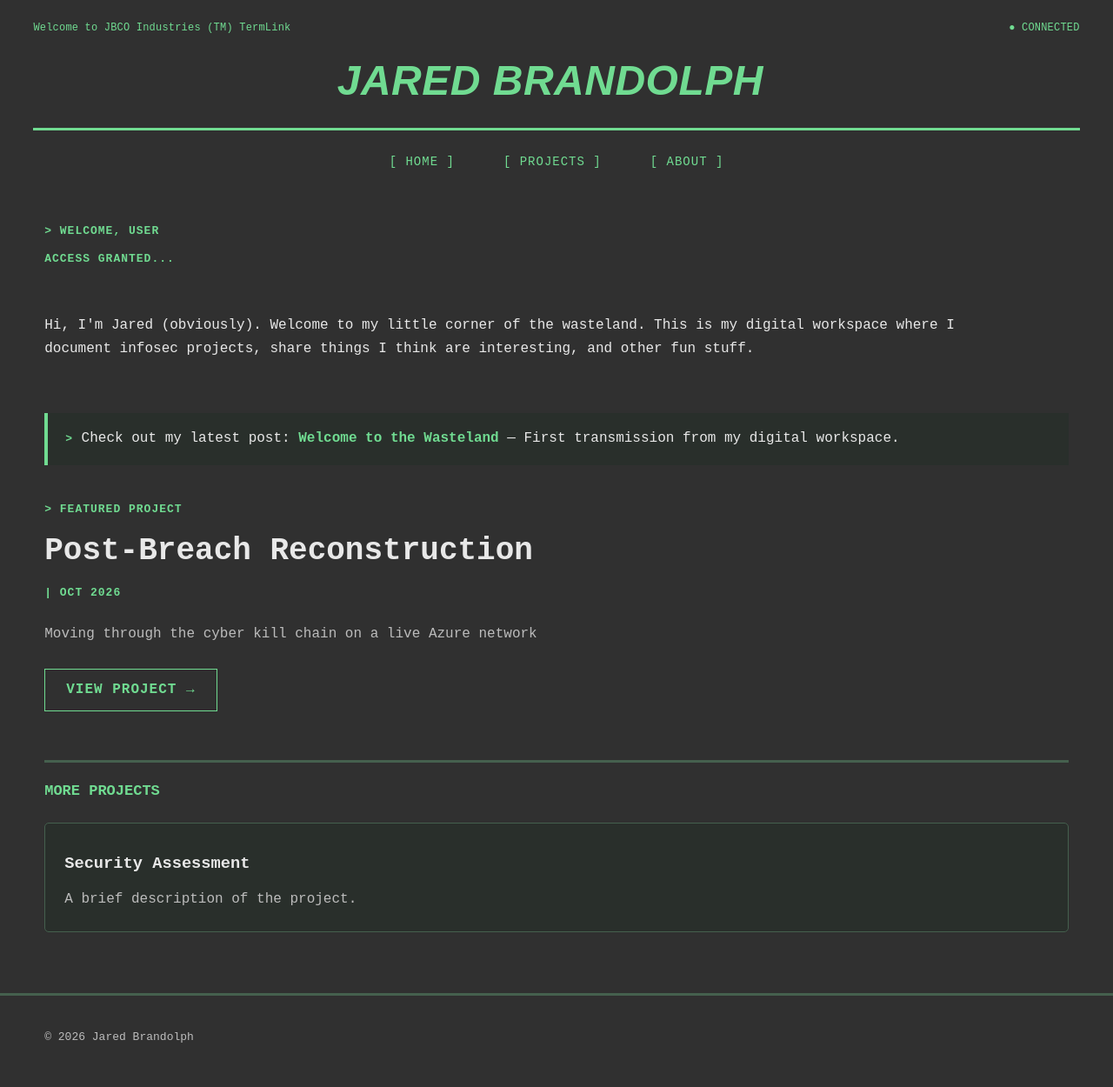
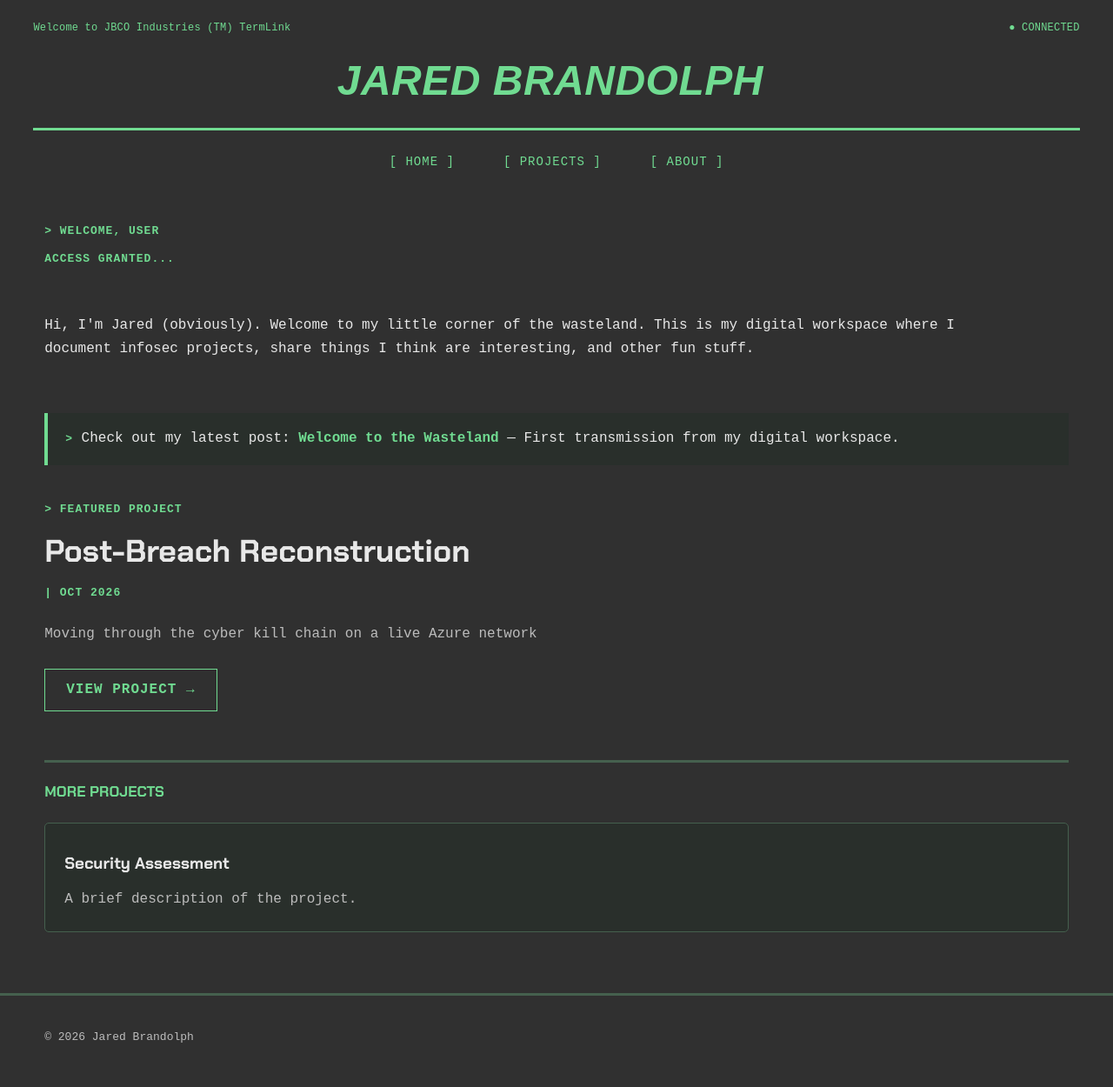
Before and after one commit to brandolphj/brandolphj.github.io, a Jekyll site: the page built from index.html, in a window 1280 px wide. Shown: the whole page at 87% size. Built offline with Jekyll 4.4.1, drawn with Linux system fonts in a browser that asks for light colours; some web fonts are replaced.

Commit message:
Update style.css

```diff
--- a/assets/css/style.css
+++ b/assets/css/style.css
@@ -39,7 +39,49 @@ a:hover {
   margin: 0 auto;
 }
 
-/* HEADER */
+/* =====================================
+   TYPOGRAPHY
+   ===================================== */
+
+/* Main headings: Chakra Petch */
+
+h1,
+h2,
+h3 {
+  font-family: "Chakra Petch", sans-serif;
+  font-weight: 700;
+  font-style: normal;
+  letter-spacing: 0;
+  line-height: 1.3;
+  color: var(--text);
+}
+
+h1 {
+  font-size: clamp(28px, 3vw, 42px);
+}
+
+h2 {
+  font-size: 25px;
+}
+
+p {
+  margin-bottom: 22px;
+}
+
+/* Terminal labels: Courier New */
+
+.category {
+  color: var(--green);
+  font-family: "Courier New", monospace;
+  font-size: 13px;
+  font-weight: bold;
+  letter-spacing: 1px;
+  text-transform: uppercase;
+}
+
+/* =====================================
+   HEADER
+   ===================================== */
 
 .site-header {
   padding: 22px 3% 0;
@@ -52,6 +94,8 @@ a:hover {
   padding-bottom: 22px;
   border-bottom: 3px solid var(--green);
 }
+
+/* Fallout-inspired logo */
 
 .site-logo {
   display: inline-block;
@@ -70,13 +114,25 @@ a:hover {
   white-space: nowrap;
 }
 
+/* Header typing cursor */
+
+.site-logo .typing-cursor {
+  display: inline-block;
+  width: 0.22em;
+  height: 0.8em;
+  margin-left: 0.08em;
+  background-color: var(--green);
+  vertical-align: -0.07em;
+  animation: terminal-blink 0.8s step-end infinite;
+}
+
+/* General terminal cursor */
+
 .prompt {
   display: inline-flex;
   align-items: baseline;
   white-space: nowrap;
 }
-
-/* GENERAL TERMINAL CURSOR */
 
 .cursor {
   display: inline-block;
@@ -88,6 +144,8 @@ a:hover {
   animation: terminal-blink 0.8s step-end infinite;
 }
 
+/* Shared cursor animation */
+
 @keyframes terminal-blink {
   0%, 49% {
     opacity: 1;
@@ -98,30 +156,9 @@ a:hover {
   }
 }
 
-/* HEADER TYPING CURSOR */
-
-.site-logo .typing-cursor {
-  display: inline-block;
-  width: 0.22em;
-  height: 0.8em;
-  margin-left: 0.08em;
-  background-color: var(--green);
-  vertical-align: -0.07em;
-  opacity: 1;
-  animation: header-blink 0.8s step-end infinite;
-}
-
-@keyframes header-blink {
-  0%, 49% {
-    opacity: 1;
-  }
-
-  50%, 100% {
-    opacity: 0;
-  }
-}
-
-/* FALLOUT TERMINAL NAVIGATION */
+/* =====================================
+   NAVIGATION
+   ===================================== */
 
 .site-nav {
   display: flex;
@@ -135,16 +172,14 @@ a:hover {
 .site-nav a {
   display: inline-block;
   padding: 8px 16px;
-  border: 0;
-  background: transparent;
   color: var(--green);
   font-family: "Courier New", monospace;
   font-size: 14px;
   font-weight: normal;
   letter-spacing: 1px;
   line-height: 1.5;
-  text-decoration: none;
-  transition: background-color 0.15s ease, color 0.15s ease;
+  transition: background-color 0.15s ease,
+              color 0.15s ease;
 }
 
 .site-nav a::before {
@@ -171,31 +206,14 @@ a:hover {
   outline-offset: 3px;
 }
 
-/* MAIN CONTENT */
+/* =====================================
+   MAIN CONTENT
+   ===================================== */
 
 main {
   min-height: 65vh;
   padding-top: 28px;
   padding-bottom: 70px;
-}
-
-h1,
-h2,
-h3 {
-  line-height: 1.3;
-  color: var(--text);
-}
-
-h1 {
-  font-size: clamp(28px, 3vw, 42px);
-}
-
-h2 {
-  font-size: 25px;
-}
-
-p {
-  margin-bottom: 22px;
 }
 
 .hero {
@@ -206,15 +224,9 @@ p {
   max-width: 1100px;
 }
 
-.category {
-  color: var(--green);
-  font-size: 13px;
-  letter-spacing: 1px;
-  font-weight: bold;
-  text-transform: uppercase;
-}
-
-/* LATEST PROJECT BANNER */
+/* =====================================
+   LATEST POST BANNER
+   ===================================== */
 
 .latest-banner {
   background: var(--panel);
@@ -227,23 +239,34 @@ p {
   margin: 0;
 }
 
-/* FEATURED PROJECT */
+/* =====================================
+   FEATURED PROJECT
+   ===================================== */
 
-.featured-project {
-  display: grid;
-  grid-template-columns: 1fr 1fr;
-  gap: 36px;
-  align-items: center;
-  margin-bottom: 55px;
+.featured-project-compact {
+  max-width: 900px;
+  margin: 0 0 48px;
 }
 
-.featured-project h2 {
-  font-size: clamp(24px, 2.5vw, 34px);
+.featured-project-compact h2 {
+  font-family: "Chakra Petch", sans-serif;
+  font-size: clamp(26px, 3vw, 36px);
+  margin: 14px 0;
 }
 
-.featured-project .description {
+.featured-project-compact .description {
   color: var(--muted);
+  max-width: 780px;
+  margin: 20px 0 26px;
 }
+
+.featured-project-compact .button {
+  margin-bottom: 8px;
+}
+
+/* =====================================
+   TERMINAL PANELS
+   ===================================== */
 
 .terminal {
   border: 1px solid var(--border);
@@ -276,7 +299,9 @@ p {
   color: var(--green);
 }
 
-/* BUTTONS */
+/* =====================================
+   BUTTONS
+   ===================================== */
 
 .button {
   display: inline-block;
@@ -292,13 +317,16 @@ p {
   color: var(--terminal);
 }
 
-/* PROJECT GRID */
+/* =====================================
+   PROJECT GRID
+   ===================================== */
 
 .section-title {
   border-top: 3px solid var(--border);
   padding-top: 22px;
   margin-bottom: 25px;
   color: var(--green);
+  font-family: "Chakra Petch", sans-serif;
   font-size: 17px;
   text-transform: uppercase;
 }
@@ -319,7 +347,8 @@ p {
   border-radius: 5px;
   overflow: hidden;
   color: var(--text);
-  transition: border-color 0.2s, transform 0.2s;
+  transition: border-color 0.2s ease,
+              transform 0.2s ease;
 }
 
 .project-card:hover {
@@ -339,6 +368,7 @@ p {
 }
 
 .project-content h3 {
+  font-family: "Chakra Petch", sans-serif;
   margin: 12px 0;
 }
 
@@ -347,7 +377,9 @@ p {
   margin-bottom: 0;
 }
 
-/* PROJECT ARTICLES */
+/* =====================================
+   PROJECT ARTICLES
+   ===================================== */
 
 article {
   max-width: 1000px;
@@ -365,16 +397,9 @@ article pre {
   border: 1px solid var(--border);
 }
 
-/* FOOTER */
-
-.site-footer {
-  border-top: 3px solid var(--border);
-  padding: 24px 0;
-  color: var(--muted);
-  font-size: 13px;
-}
-
-/* PROJECT ARCHIVE */
+/* =====================================
+   PROJECT ARCHIVE
+   ===================================== */
 
 .projects-archive {
   padding: 40px 0 80px;
@@ -386,13 +411,12 @@ article pre {
 
 .archive-label {
   color: var(--green);
-  font-family: monospace;
+  font-family: "Courier New", monospace;
   letter-spacing: 2px;
   font-size: 13px;
 }
 
 .archive-heading h1 {
-  font-family: "Chakra Petch", sans-serif;
   font-size: clamp(32px, 5vw, 48px);
   margin: 12px 0;
 }
@@ -404,7 +428,6 @@ article pre {
 
 .archive-divider {
   color: var(--green);
-  font-family: monospace;
   font-size: 12px;
   margin-bottom: 25px;
   overflow-wrap: anywhere;
@@ -418,8 +441,8 @@ article pre {
   border-radius: 6px;
   padding: 24px;
   color: #eeeeee;
-  text-decoration: none;
-  transition: border-color 0.2s ease, transform 0.2s ease;
+  transition: border-color 0.2s ease,
+              transform 0.2s ease;
 }
 
 .archive-project-card:hover {
@@ -432,7 +455,6 @@ article pre {
   justify-content: space-between;
   gap: 12px;
   margin-bottom: 22px;
-  font-family: monospace;
   font-size: 11px;
 }
 
@@ -447,9 +469,7 @@ article pre {
 }
 
 .archive-project-card h2 {
-  font-family: "Chakra Petch", sans-serif;
   font-size: 23px;
-  line-height: 1.3;
   margin: 0 0 12px;
 }
 
@@ -473,7 +493,6 @@ article pre {
   color: #a9e4bb;
   padding: 5px 8px;
   border-radius: 3px;
-  font-family: monospace;
   font-size: 11px;
 }
 
@@ -481,11 +500,23 @@ article pre {
   border-top: 3px solid #435748;
   padding-top: 17px;
   color: var(--green);
-  font-family: monospace;
   font-size: 12px;
 }
 
-/* MOBILE */
+/* =====================================
+   FOOTER
+   ===================================== */
+
+.site-footer {
+  border-top: 3px solid var(--border);
+  padding: 24px 0;
+  color: var(--muted);
+  font-size: 13px;
+}
+
+/* =====================================
+   MOBILE
+   ===================================== */
 
 @media (max-width: 750px) {
   .site-logo {
@@ -503,16 +534,14 @@ article pre {
     letter-spacing: 0.5px;
   }
 
-  .featured-project {
-    grid-template-columns: 1fr;
-  }
-
   .terminal-body pre {
     font-size: 11px;
   }
 }
 
-/* ACCESSIBILITY */
+/* =====================================
+   ACCESSIBILITY
+   ===================================== */
 
 @media (prefers-reduced-motion: reduce) {
   html {
```
